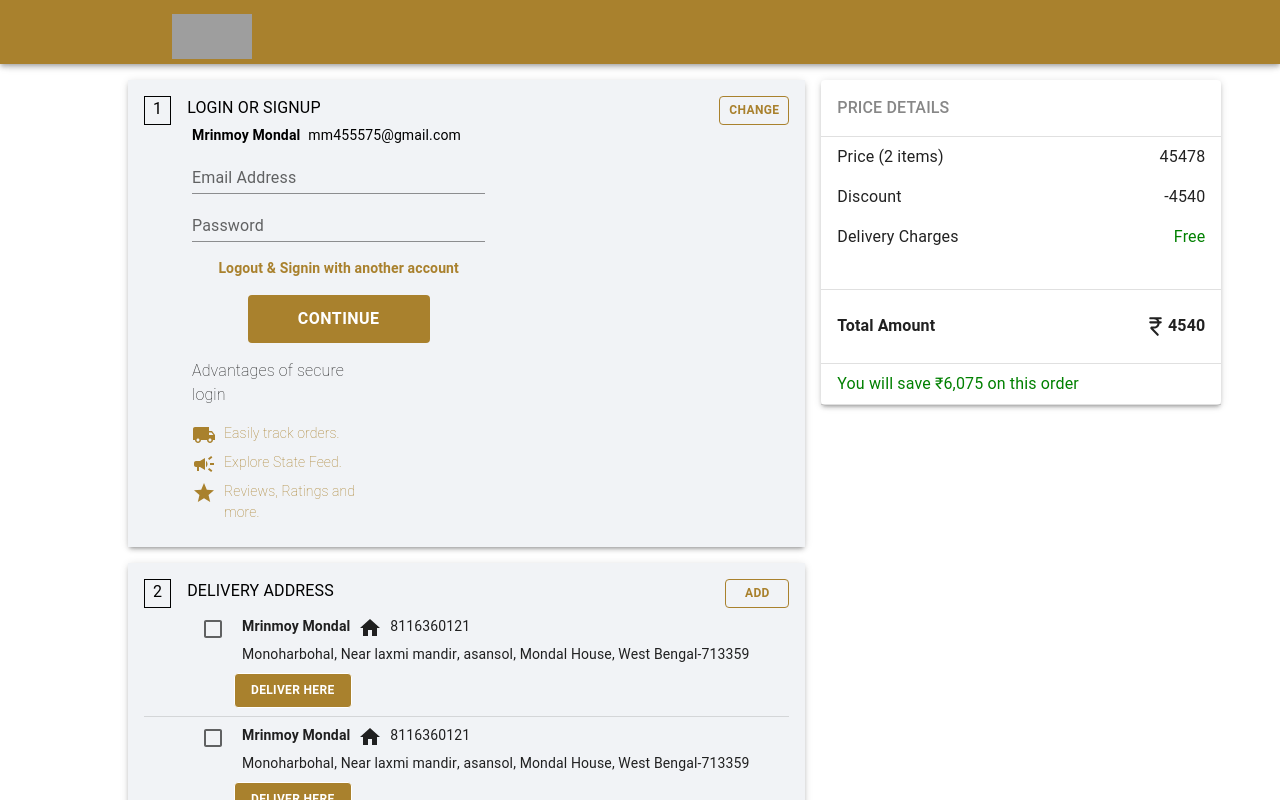
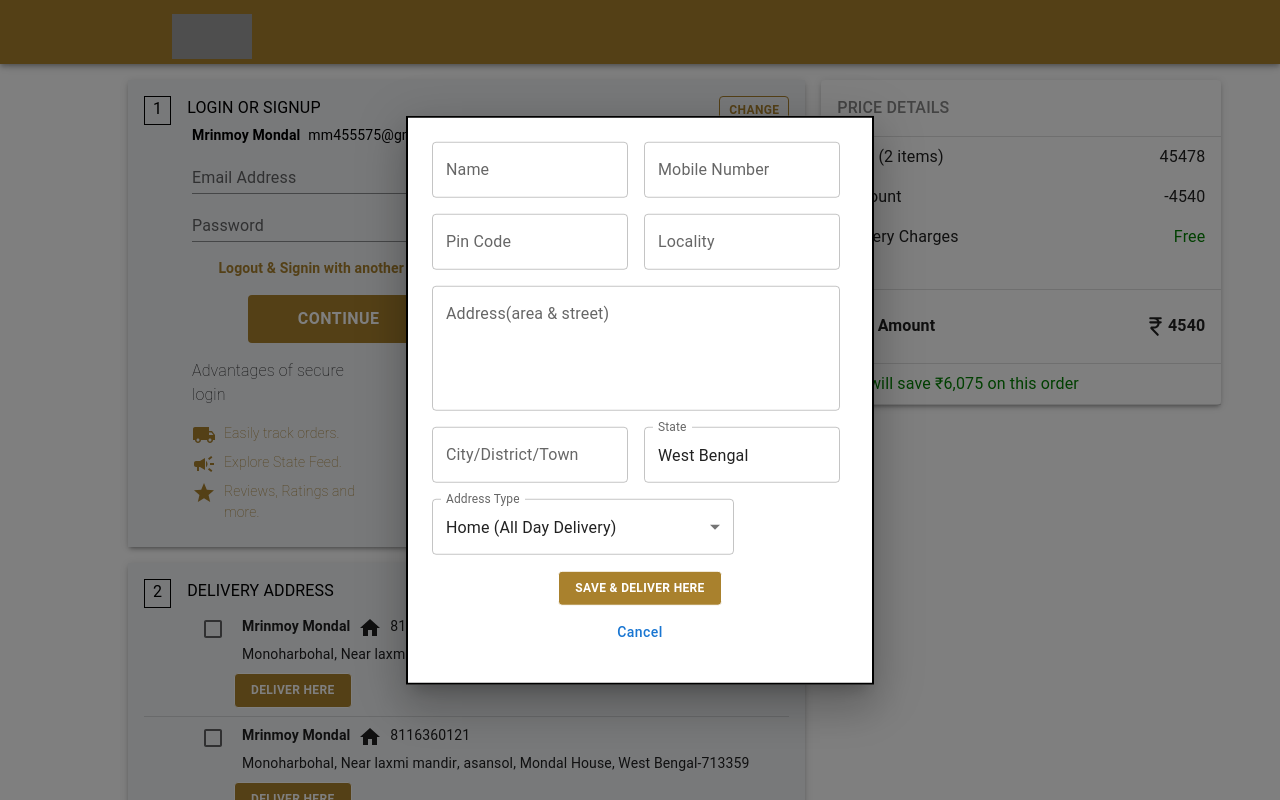
Before and after one commit to mrin247/CulturalFront, a React (Create React App) app: page /checkout in a window 1280 px wide. Both pictures are taken after a click on the button "ADD". Shown: the top 800 px of the page. Built offline with nearby package versions, Linux system fonts and the light colour scheme; grey boxes are pictures that could not be loaded.

Commit message:
Added add address modal

```diff
--- a/src/components/Address/index.js
+++ b/src/components/Address/index.js
@@ -12,7 +12,7 @@ export const Address = (props) => {
   return (
     <Box sx={{ display: "flex", cursor: "pointer" }} ml={6}>
       <Box>
-        <Checkbox {...label} />
+        <Checkbox {...label} color="secondary"/>
       </Box>
       <Box>
         <Box sx={{ display: "flex", textAlign: "center" }}>
--- /dev/null
+++ b/src/components/AddressModal/index.js
@@ -0,0 +1,186 @@
+import {
+  Box,
+  Button,
+  Grid,
+  MenuItem,
+  Modal,
+  TextField,
+  Typography,
+} from "@mui/material";
+import React from "react";
+
+/**
+ * @author
+ * @function AddressModal
+ **/
+
+const style = {
+  position: "absolute",
+  top: "50%",
+  left: "50%",
+  transform: "translate(-50%, -50%)",
+  width: 400,
+  bgcolor: "background.paper",
+  border: "2px solid #000",
+  boxShadow: 24,
+  p: 4,
+};
+const currencies = [
+  {
+    value: "Home",
+    label: "Home (All Day Delivery)",
+  },
+  {
+    value: "Business",
+    label: "Business (Deliver between 10 AM - 9 PM",
+  },
+];
+
+export const AddressModal = (props) => {
+  const [currency, setCurrency] = React.useState("Home");
+  const handleChange = (event) => {
+    setCurrency(event.target.value);
+  };
+  return (
+    <Modal
+      open={props.open}
+      onClose={props.close}
+      aria-labelledby="modal-modal-title"
+      aria-describedby="modal-modal-description"
+    >
+      <Box sx={style}>
+        <Grid container spacing={1}>
+          <Grid container spacing={2}>
+            <Grid item xs={6}>
+              <TextField
+                fullWidth
+                id="outlined-basic"
+                label="Name"
+                variant="outlined"
+                color="secondary"
+              />
+            </Grid>
+            <Grid item xs={6}>
+              <TextField
+                fullWidth
+                id="outlined-basic"
+                label="Mobile Number"
+                variant="outlined"
+                color="secondary"
+              />
+            </Grid>
+
+            <Grid item xs={6}>
+              <TextField
+                fullWidth
+                id="outlined-basic"
+                label="Pin Code"
+                variant="outlined"
+                color="secondary"
+              />
+            </Grid>
+            <Grid item xs={6}>
+              <TextField
+                fullWidth
+                id="outlined-basic"
+                label="Locality"
+                variant="outlined"
+                color="secondary"
+              />
+            </Grid>
+          </Grid>
+          <Grid container mt={2} mb={2}>
+            <Grid item xs={12}>
+              <TextField
+                fullWidth
+                id="outlined-multiline-static"
+                label="Address(area & street)"
+                multiline
+                rows={4}
+                color="secondary"
+              />
+            </Grid>
+          </Grid>
+
+          <Grid container spacing={2}>
+            <Grid item xs={6}>
+              <TextField
+                fullWidth
+                id="outlined-basic"
+                label="City/District/Town"
+                variant="outlined"
+                color="secondary"
+              />
+            </Grid>
+            <Grid item xs={6}>
+              <TextField
+                fullWidth
+                id="outlined-basic"
+                label="State"
+                variant="outlined"
+                defaultValue="West Bengal"
+                InputProps={{
+                  readOnly: true,
+                }}
+                color="secondary"
+              />
+            </Grid>
+            <Grid item xs={9}>
+              <TextField
+                fullWidth
+                id="outlined-select-currency"
+                select
+                label="Address Type"
+                value={currency}
+                onChange={handleChange}
+                color="secondary"
+              >
+                {currencies.map((option) => (
+                  <MenuItem key={option.value} value={option.value}>
+                    {option.label}
+                  </MenuItem>
+                ))}
+              </TextField>
+            </Grid>
+          </Grid>
+        </Grid>
+        <Box sx={{ display: "flex", justifyContent: "center" }} mt={2}>
+          <Button
+            variant="contained"
+            size="medium"
+            sx={{
+              boxShadow: "none",
+              border: "1px solid",
+              color: "#ffffff",
+              fontSize: "12px",
+
+              fontWeight: "600",
+              backgroundColor: "#a9812d",
+              "&:hover": {
+                border: "1px solid",
+                boxShadow: "none",
+                backgroundColor: "#a9812d",
+              },
+              "&:active": {
+                boxShadow: "none",
+                border: "1px solid",
+                backgroundColor: "#a9812d",
+              },
+            }}
+          >
+            Save & Deliver here
+          </Button>
+        </Box>
+        <Box sx={{ display: "flex", justifyContent: "center" }} mt={1}>
+          <Button
+            sx={{ textTransform: "none" }}
+            varian="text"
+            onClick={props.close}
+          >
+            Cancel
+          </Button>
+        </Box>
+      </Box>
+    </Modal>
+  );
+};
--- a/src/components/CartProduct/index.js
+++ b/src/components/CartProduct/index.js
@@ -13,6 +13,7 @@ import React from "react";
 import RemoveRoundedIcon from "@mui/icons-material/RemoveRounded";
 import AddRoundedIcon from "@mui/icons-material/AddRounded";
 import CurrencyRupeeRoundedIcon from "@mui/icons-material/CurrencyRupeeRounded";
+import { useLocation, useNavigate } from "react-router-dom";
 
 /**
  * @author
@@ -49,6 +50,7 @@ const useStyle = makeStyles({
 
 export const CardProduct = (props) => {
   const classes = useStyle();
+  const location = useLocation();
   return (
     <>
       <Box mt={3} ml={3} mr={3} mb={1}>
@@ -81,6 +83,7 @@ export const CardProduct = (props) => {
                 </Box>
               </Box>
             </Grid>
+            {location.pathname === "/cart" ? (
               <Grid item xs={4}>
                 <Box m={1}>
                   <Typography>Delivery in 2-3 days</Typography>
@@ -89,9 +92,10 @@ export const CardProduct = (props) => {
                   </Typography>
                 </Box>
               </Grid>
+            ) : null}
           </Grid>
         </Box>
-
+        {location.pathname === "/cart" ? (
           <Grid container spacing={1}>
             <Grid item xs={2}>
               <Box sx={{ display: "flex", alignItems: "center" }} mt={1} mb={1}>
@@ -111,6 +115,7 @@ export const CardProduct = (props) => {
                 </IconButton>
               </Box>
             </Grid>
+
             <Grid item spacing={10}>
               <Box
                 sx={{ display: "flex", alignItems: "center" }}
@@ -123,6 +128,7 @@ export const CardProduct = (props) => {
               </Box>
             </Grid>
           </Grid>
+        ) : null}
       </Box>
       <Divider light />
     </>
--- a/src/pages/checkoutPage/index.js
+++ b/src/pages/checkoutPage/index.js
@@ -9,13 +9,15 @@ import {
   Typography,
 } from "@mui/material";
 import { styled } from "@mui/styles";
-import React from "react";
+import React, { useState } from "react";
 import { Layout } from "../../components/Layout";
 import { SideSummary } from "../../components/SideSummary";
 import LocalShippingIcon from "@mui/icons-material/LocalShipping";
 import CampaignIcon from "@mui/icons-material/Campaign";
 import StarIcon from "@mui/icons-material/Star";
 import { Address } from "../../components/Address";
+import { AddressModal } from "../../components/AddressModal";
+import { CardProduct } from "../../components/CartProduct";
 /**
  * @author
  * @function CheckoutPage
@@ -39,6 +41,7 @@ const StyledContinueButton = styled(Button)(({ theme }) => ({
 }));
 
 export const CheckoutPage = (props) => {
+  const [open, setOpen] = useState(false);
   return (
     <Layout>
       <Container maxWidth="xl">
@@ -278,9 +281,15 @@ export const CheckoutPage = (props) => {
                                   backgroundColor: "#ffffff",
                                 },
                               }}
+                              onClick={() => setOpen(true)}
+                              onClose={() => setOpen(false)}
                             >
                               Add
                             </Button>
+                            <AddressModal
+                              open={open}
+                              close={() => setOpen(false)}
+                            />
                           </Box>
                         </Box>
                         <Box sx={{ cursor: "pointer" }}>
@@ -305,6 +314,8 @@ export const CheckoutPage = (props) => {
                         </Typography>
                         <Typography pl={2}>ORDER DETAILS</Typography>
                       </Box>
+                      <CardProduct/>
+                      <CardProduct/>
                     </Box>
                   </Paper>
                 </Grid>
```
Lines whose indentation alone changed are shown as unchanged.
